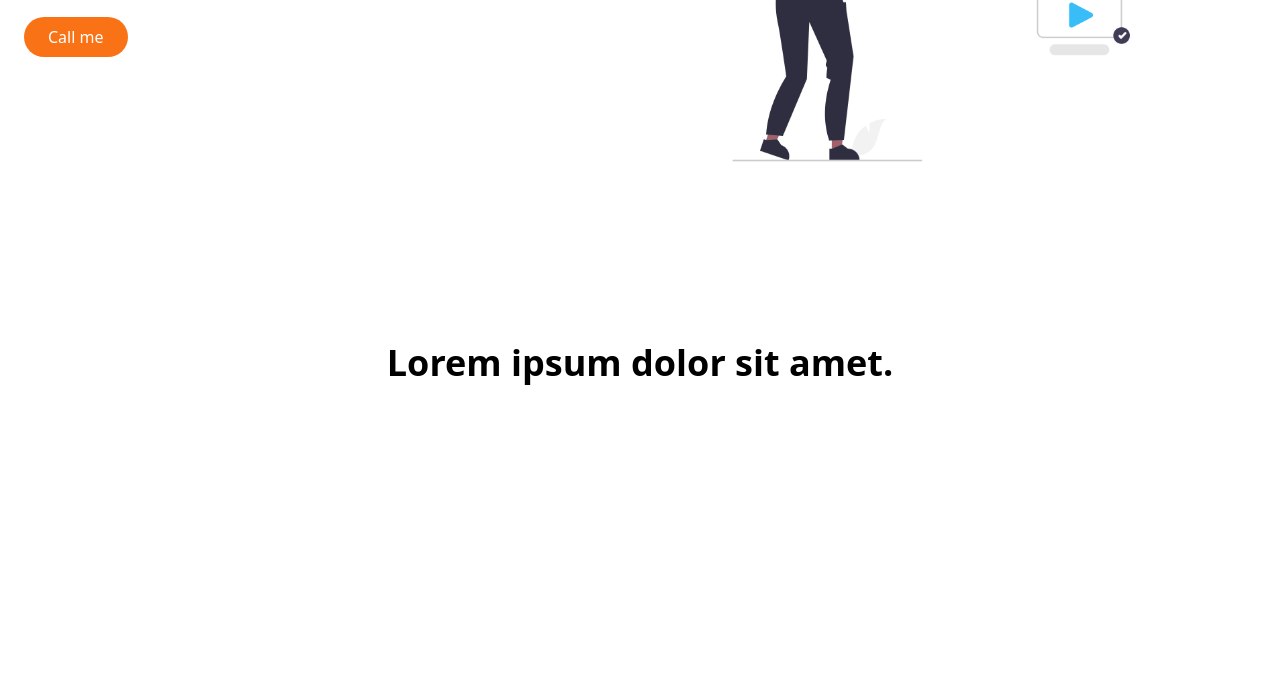
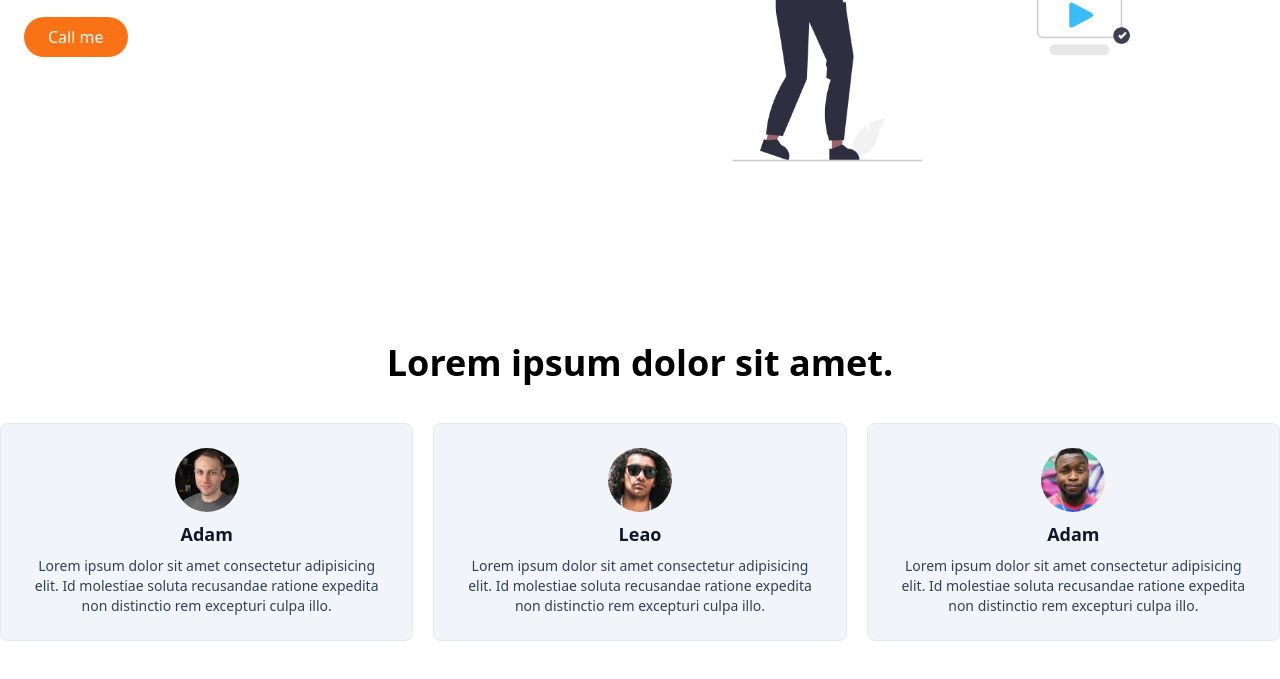
Before and after one commit to mohamadanasfattoum/tailwindcss-2024, a website: page index.html in a window 1280 px wide. Shown: the part 413-1092 px from the top of the page. Before the commit the page ends 924 px from the top, so only its background shows below. Drawn offline with Linux system fonts and the light colour scheme.

Commit message:
create 3 cards in auther section

```diff
--- a/index.html
+++ b/index.html
@@ -41,8 +41,29 @@
     </section>
 
     <section id="auther">
-        <div class="mx-auto my-32  text-center">
+        <div class="container mx-auto my-32  text-center">
             <h1 class="font-bold text-4xl">Lorem ipsum dolor sit amet.</h1>
+
+            <div class="mt-10 flex flex-col space-x-0 space-y-5  md:flex-row md:space-x-5 md:space-y-0">
+                <div class="md:w-1/3 flex flex-col space-y-2 p-6 items-center rounded-lg border border-slate-200  bg-slate-100">
+                    <img src="./dist/images/adam.jpg" alt="Adam" class="rounded-full w-16" >
+                    <h5 class="font-bold text-lg text-slate-900">Adam</h5>
+                    <p class="leading-5 text-sm text-slate-700">Lorem ipsum dolor sit amet consectetur adipisicing elit. Id molestiae soluta recusandae ratione expedita non distinctio rem excepturi culpa illo.</p>
+                </div>
+
+                <div class="md:w-1/3 flex flex-col space-y-2 p-6 items-center rounded-lg border border-slate-200  bg-slate-100">
+                    <img src="./dist/images/leao.jpg" alt="Adam" class="rounded-full w-16" >
+                    <h5 class="font-bold text-lg text-slate-900">Leao</h5>
+                    <p class="leading-5 text-sm text-slate-700">Lorem ipsum dolor sit amet consectetur adipisicing elit. Id molestiae soluta recusandae ratione expedita non distinctio rem excepturi culpa illo.</p>
+                </div>
+
+                <div class="md:w-1/3 flex flex-col space-y-2 p-6 items-center rounded-lg border border-slate-200  bg-slate-100">
+                    <img src="./dist/images/masi.jpg" alt="Masi" class="rounded-full w-16" >
+                    <h5 class="font-bold text-lg text-slate-900">Adam</h5>
+                    <p class="leading-5 text-sm text-slate-700">Lorem ipsum dolor sit amet consectetur adipisicing elit. Id molestiae soluta recusandae ratione expedita non distinctio rem excepturi culpa illo.</p>
+                </div>
+
+            </div>
         </div>
     </section>
 
```
Also changed, not shown: dist/images/adam.jpg (added), dist/images/leao.jpg (added), dist/images/masi.jpg (added), dist/style.css.
